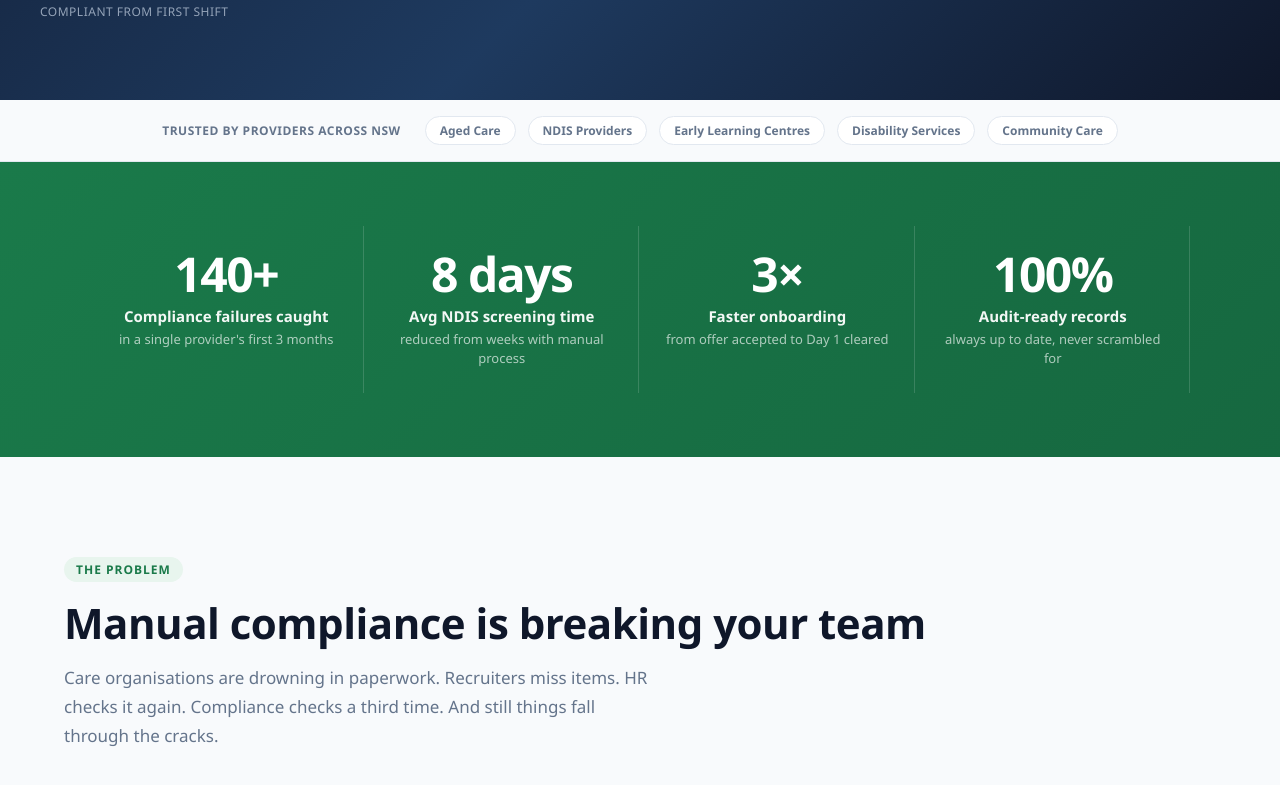
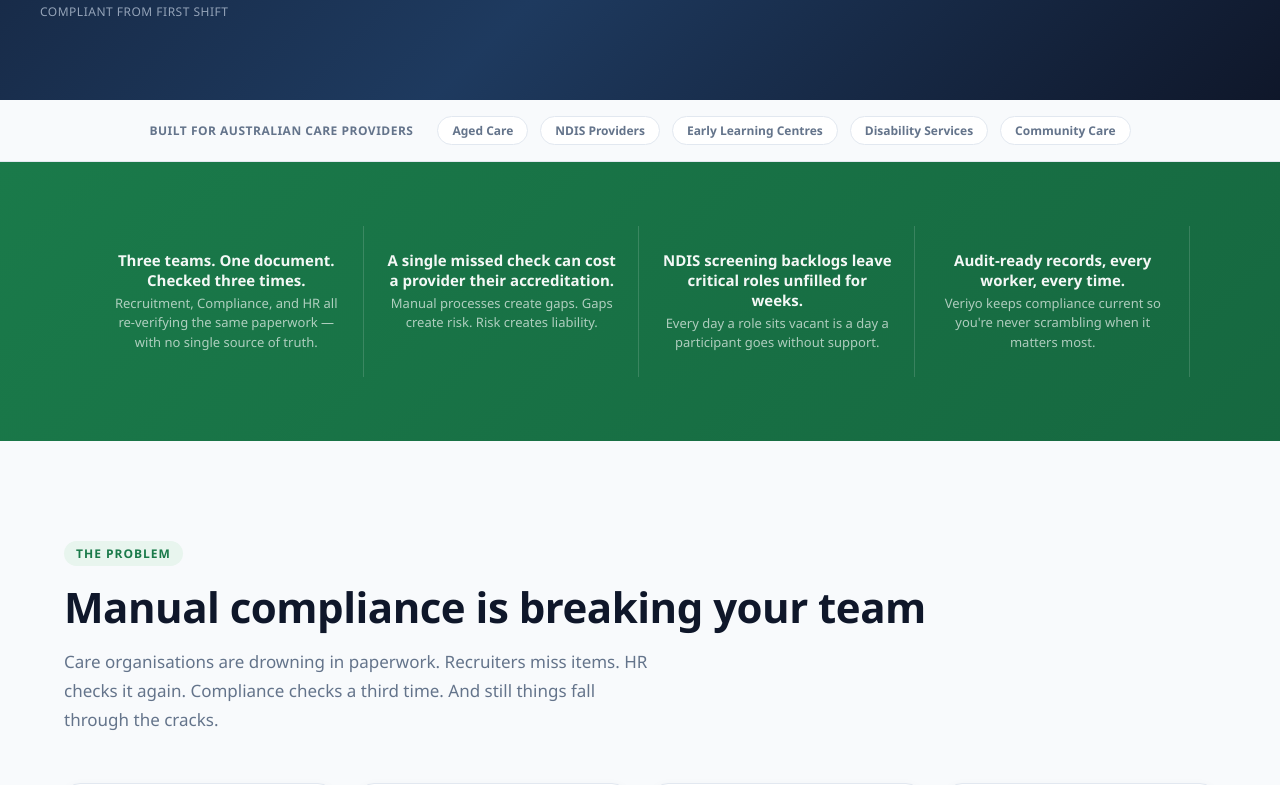
Before and after one commit to DavidVeriyo/veriyo, a React (Vite) app: page / in a window 1280 px wide. Shown: the part 805-1590 px from the top of the page. Built offline with nearby package versions, Linux system fonts and the light colour scheme.

Commit message:
Replace fake stats, fix trust strip, remove Veriyo Passport reference
Co-Authored-By: Claude Sonnet 4.6 <noreply@anthropic.com>
Claude-Session: https://claude.ai/code/session_01TY4CTaBitMHjr1CEmU3QZF

```diff
--- a/src/Website.jsx
+++ b/src/Website.jsx
@@ -371,7 +371,7 @@ export default function Website({ onLogin }) {
 
       {/* ─── LOGO TRUST STRIP ─── */}
       <div style={s.trustStrip}>
-        <span style={s.trustLabel}>Trusted by providers across NSW</span>
+        <span style={s.trustLabel}>Built for Australian care providers</span>
         <div style={s.trustLogos}>
           {["Aged Care", "NDIS Providers", "Early Learning Centres", "Disability Services", "Community Care"].map((name, i) => (
             <span key={i} style={s.trustPill}>{name}</span>
@@ -383,13 +383,12 @@ export default function Website({ onLogin }) {
       <section style={s.impactBand}>
         <div style={s.impactInner}>
           {[
-            { num: "140+", label: "Compliance failures caught", sub: "in a single provider's first 3 months" },
-            { num: "8 days", label: "Avg NDIS screening time", sub: "reduced from weeks with manual process" },
-            { num: "3×", label: "Faster onboarding", sub: "from offer accepted to Day 1 cleared" },
-            { num: "100%", label: "Audit-ready records", sub: "always up to date, never scrambled for" },
+            { label: "Three teams. One document. Checked three times.", sub: "Recruitment, Compliance, and HR all re-verifying the same paperwork — with no single source of truth." },
+            { label: "A single missed check can cost a provider their accreditation.", sub: "Manual processes create gaps. Gaps create risk. Risk creates liability." },
+            { label: "NDIS screening backlogs leave critical roles unfilled for weeks.", sub: "Every day a role sits vacant is a day a participant goes without support." },
+            { label: "Audit-ready records, every worker, every time.", sub: "Veriyo keeps compliance current so you're never scrambling when it matters most." },
           ].map((st, i) => (
             <div key={i} style={s.impactStat}>
-              <div style={s.impactNum}>{st.num}</div>
               <div style={s.impactLabel}>{st.label}</div>
               <div style={s.impactSub}>{st.sub}</div>
             </div>
@@ -565,7 +564,7 @@ export default function Website({ onLogin }) {
               { num: "01", title: "Candidate Invited", desc: "HR sends a Veriyo link. The candidate receives a personalised checklist of every document and clearance required for their specific role." },
               { num: "02", title: "Documents Uploaded", desc: "The candidate uploads directly. Veriyo's AI reads and validates each one — certificates, clearances, qualifications, IDs — instantly." },
               { num: "03", title: "Compliance Verified", desc: "HR sees a live dashboard. Missing items trigger automatic reminders. Nothing gets missed. Nothing gets manually chased." },
-              { num: "04", title: "Day 1 Ready", desc: "When the pipeline is complete, the worker is cleared to start. Their Veriyo Passport is live and shareable with any connected employer." },
+              { num: "04", title: "Day 1 Ready", desc: "When the pipeline is complete, the worker is cleared to start. HR gets confirmation, the worker gets clarity, and you get peace of mind." },
             ].map((step, i) => (
               <div key={i} style={s.stepCard}>
                 <div style={s.stepNum}>{step.num}</div>
```
